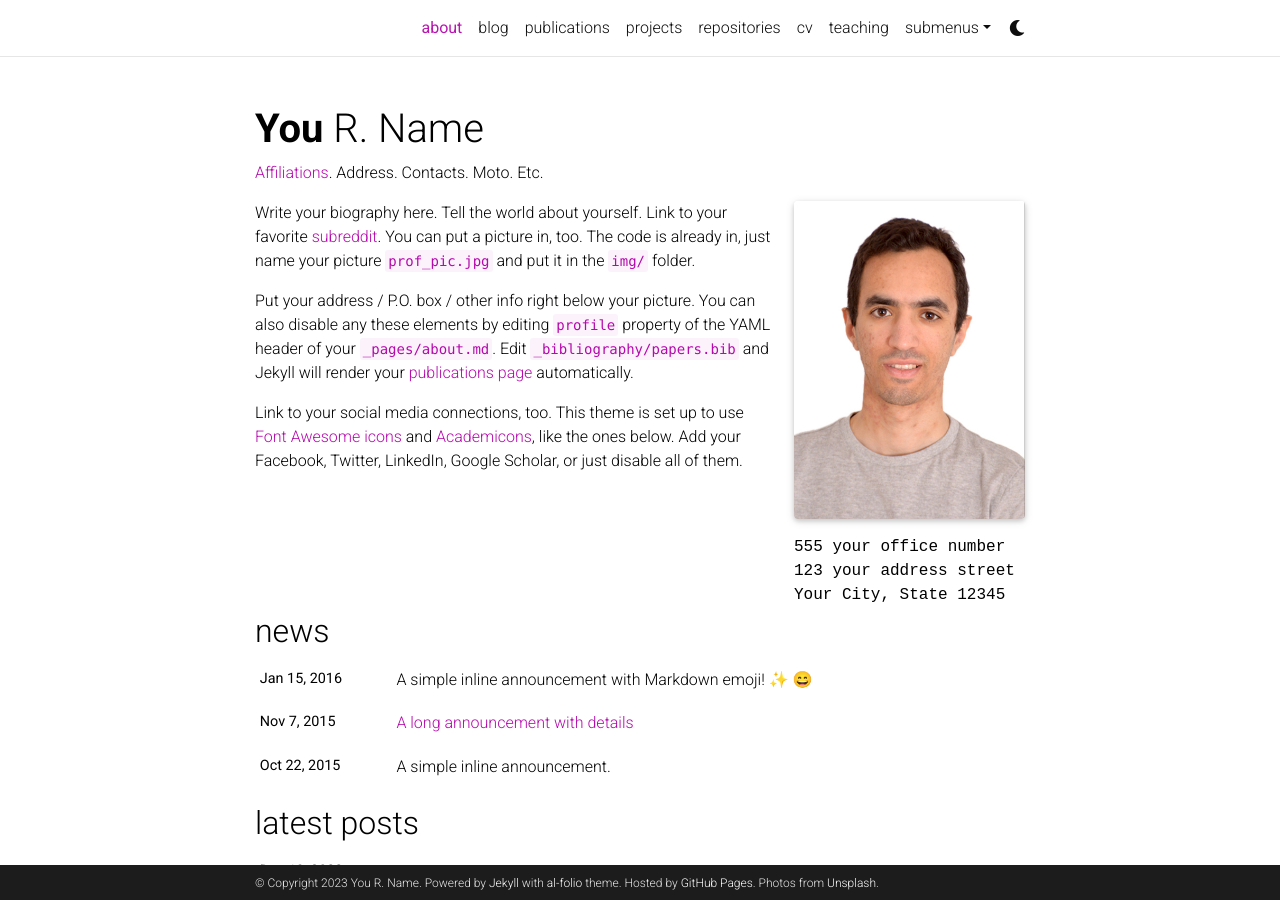
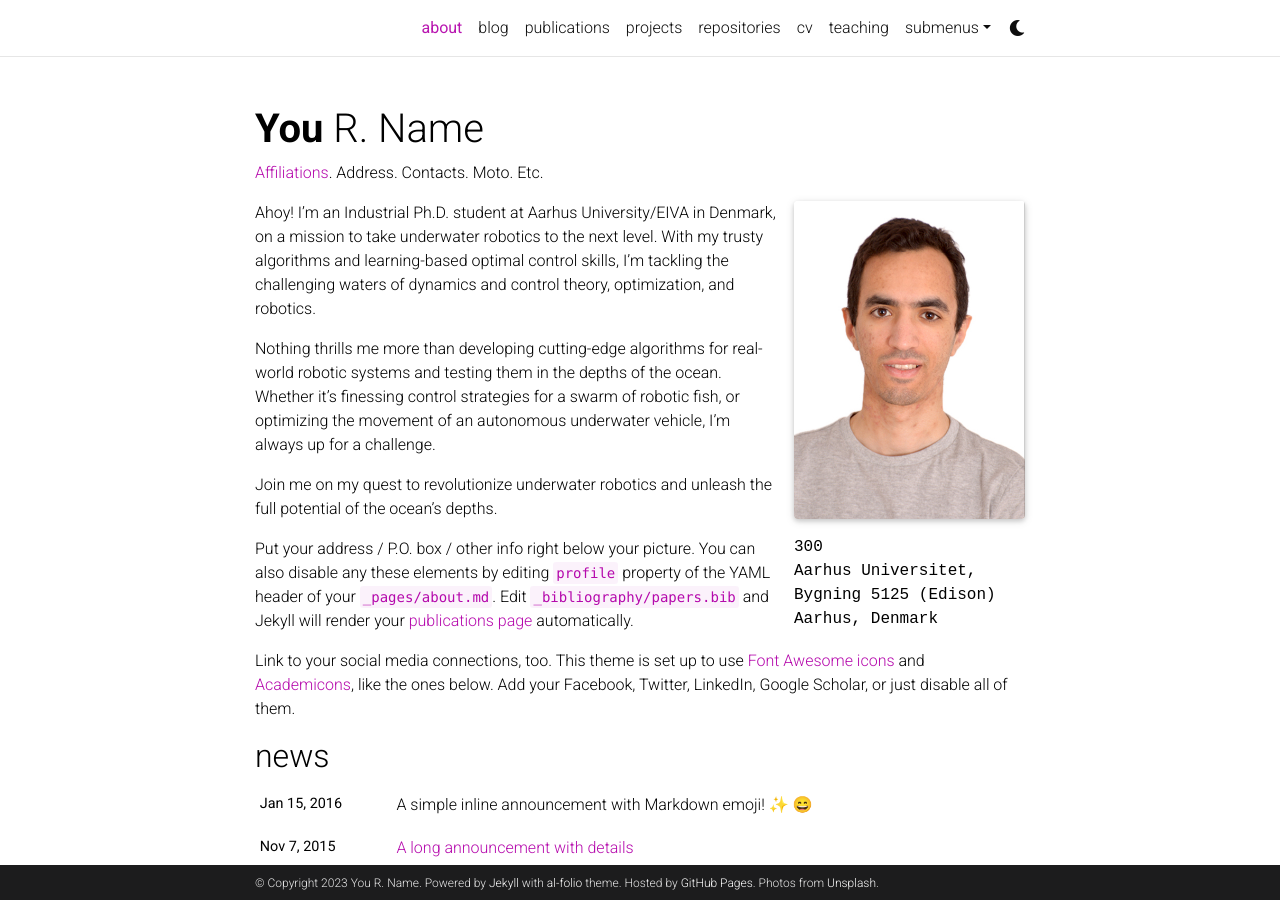
Before and after one commit to abdelhakim96/abdelhakim96.github.io, a Jekyll site: the page built from _pages/about.md, in a window 1280 px wide and 900 px high. Built offline with Jekyll 4.4.1, drawn with Linux system fonts in a browser that asks for light colours; full-size pictures stand in for the smaller copies a plugin makes; emoji names are drawn with the system emoji font; comment, search, counter and statistics services are not loaded; a style sheet for code colours, icons or effects is not loaded.

Commit message:
added address

```diff
--- a/_pages/about.md
+++ b/_pages/about.md
@@ -9,9 +9,9 @@ profile:
   image: prof_pic.jpg
   image_circular: false # crops the image to make it circular
   address: >
-    <p>555 your office number</p>
-    <p>123 your address street</p>
-    <p>Your City, State 12345</p>
+    <p>300</p>
+    <p>Aarhus Universitet, Bygning 5125 (Edison)</p>
+    <p>Aarhus, Denmark</p>
 
 news: true  # includes a list of news items
 latest_posts: true  # includes a list of the newest posts
@@ -19,7 +19,12 @@ selected_papers: true # includes a list of papers marked as "selected={true}"
 social: true  # includes social icons at the bottom of the page
 ---
 
-Write your biography here. Tell the world about yourself. Link to your favorite [subreddit](http://reddit.com). You can put a picture in, too. The code is already in, just name your picture `prof_pic.jpg` and put it in the `img/` folder.
+
+Ahoy! I'm an Industrial Ph.D. student at Aarhus University/EIVA in Denmark, on a mission to take underwater robotics to the next level. With my trusty algorithms and learning-based optimal control skills, I'm tackling the challenging waters of dynamics and control theory, optimization, and robotics.
+
+Nothing thrills me more than developing cutting-edge algorithms for real-world robotic systems and testing them in the depths of the ocean. Whether it's finessing control strategies for a swarm of robotic fish, or optimizing the movement of an autonomous underwater vehicle, I'm always up for a challenge.
+
+Join me on my quest to revolutionize underwater robotics and unleash the full potential of the ocean's depths.
 
 Put your address / P.O. box / other info right below your picture. You can also disable any these elements by editing `profile` property of the YAML header of your `_pages/about.md`. Edit `_bibliography/papers.bib` and Jekyll will render your [publications page](/al-folio/publications/) automatically.
 
```
